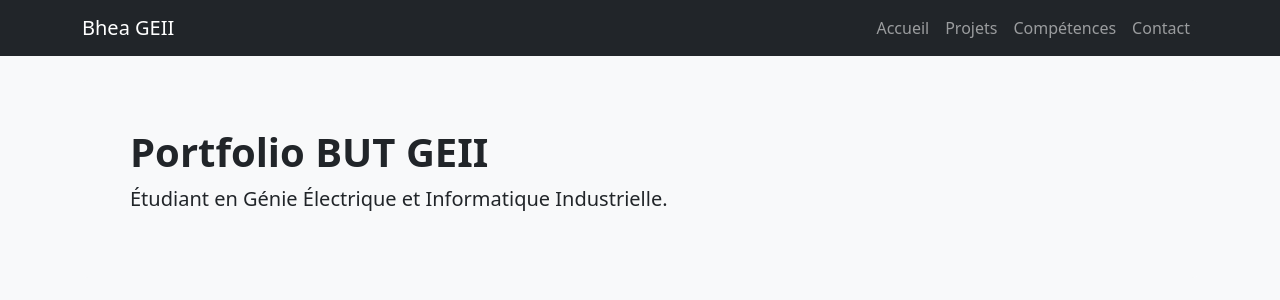
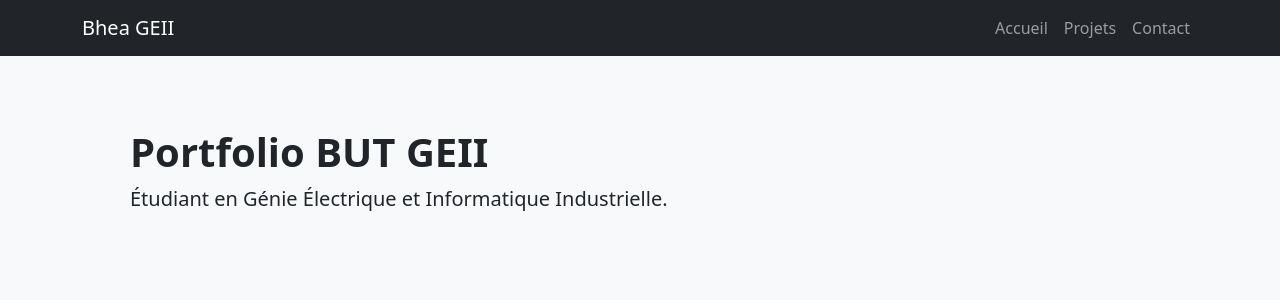
Before and after one commit to bhenana17/bhea-portfolio-geii, a Flask app: page / in a window 1280 px wide. Shown: the top 300 px of the page. Run offline with Flask 3, Linux system fonts and the light colour scheme.

Commit message:
projet portfolio-bhea-geii modification

```diff
--- a/templates/base.html
+++ b/templates/base.html
@@ -17,7 +17,7 @@
         <div class="navbar-nav">
             <a class="nav-link" href="/">Accueil</a>
             <a class="nav-link" href="/projects">Projets</a>
-            <a class="nav-link" href="/skills">Compétences</a>
+            <!--<a class="nav-link" href="/skills">Compétences</a>-->
             <a class="nav-link" href="/contact">Contact</a>
         </div>
     </div>
```
